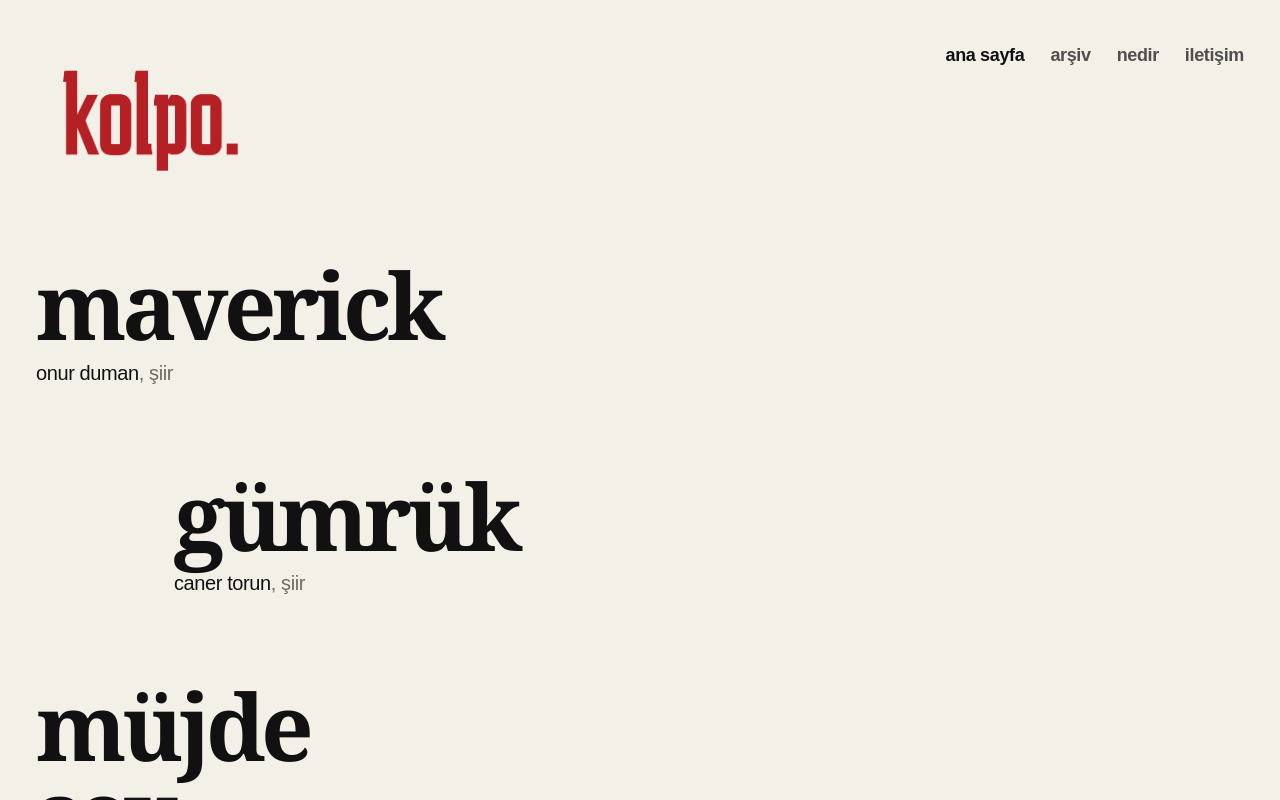
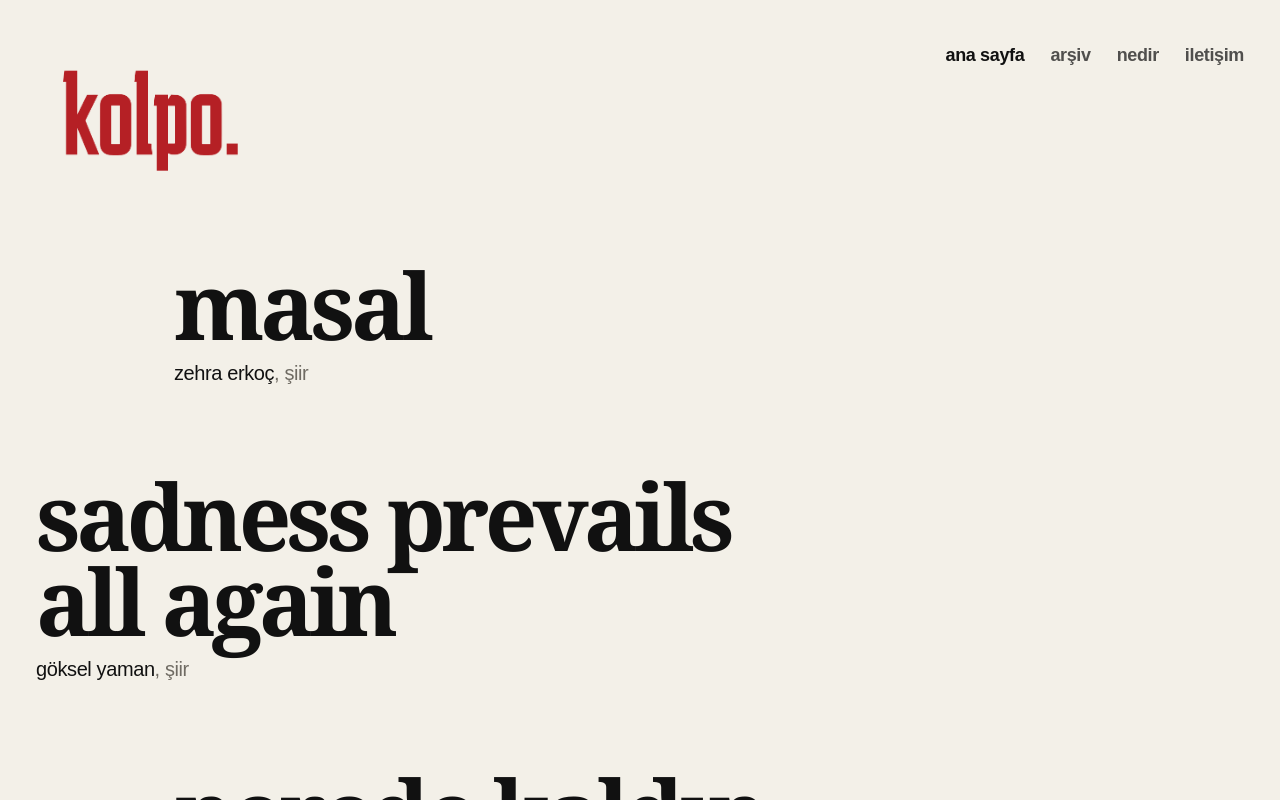
Before and after one commit to kolpomag/kolpo, a Next.js app: page / in a window 1280 px wide. Shown: the top 800 px of the page. Built offline with nearby package versions, Linux system fonts and the light colour scheme.

Commit message:
update masal and add nerede kaldin gec oldu

```diff
--- a/src/app/arsiv/page.tsx
+++ b/src/app/arsiv/page.tsx
@@ -24,6 +24,24 @@ export default function ArsivPage() {
   };
 
   const entries: ArchiveEntry[] = [
+  {
+  title: "masal",
+  href: "/siir/masal",
+  authors: [{ name: "zehra erkoç", href: "/yazar/zehra-erkoc" }],
+  type: "şiir",
+},
+{
+  title: "sadness prevails all again",
+  href: "/siir/sadness-prevails-all-again",
+  authors: [{ name: "göksel yaman", href: "/yazar/goksel-yaman" }],
+  type: "şiir",
+},
+{
+  title: "nerede kaldın geç oldu",
+  href: "/siir/nerede-kaldin-gec-oldu",
+  authors: [{ name: "zehra erkoç", href: "/yazar/zehra-erkoc" }],
+  type: "şiir",
+},
     {
   title: "maverick",
   href: "/siir/maverick",
--- a/src/app/page.tsx
+++ b/src/app/page.tsx
@@ -15,6 +15,33 @@ type HomeEntry = {
 };
 
 const entries: HomeEntry[] = [
+ {
+  title: "masal",
+  href: "/siir/masal",
+  author: "zehra erkoç",
+  authorHref: "/yazar/zehra-erkoc",
+  type: "şiir",
+  className: "entry entry-b",
+  multiline: false,
+},
+{
+  title: "sadness prevails all again",
+  href: "/siir/sadness-prevails-all-again",
+  author: "göksel yaman",
+  authorHref: "/yazar/goksel-yaman",
+  type: "şiir",
+  className: "entry entry-a",
+  multiline: true,
+},
+{
+  title: "nerede kaldın geç oldu",
+  href: "/siir/nerede-kaldin-gec-oldu",
+  author: "zehra erkoç",
+  authorHref: "/yazar/zehra-erkoc",
+  type: "şiir",
+  className: "entry entry-b",
+  multiline: true,
+},
   {
   title: "maverick",
   href: "/siir/maverick",
--- a/src/app/siir/[slug]/page.tsx
+++ b/src/app/siir/[slug]/page.tsx
@@ -25,6 +25,180 @@ type Poem = {
 };
 
 const poems: Record<string, Poem> = {
+"masal": {
+  title: "masal",
+  label: "şiir",
+  authors: [{ name: "zehra erkoç", href: "/yazar/zehra-erkoc" }],
+  body: [
+    {
+      kind: "stanza",
+      text:
+        "tahmin ettiğinden biraz daha zor olacak.",
+    },
+    {
+      kind: "stanza",
+      text:
+        "bulut gibi bir oğlandı. saçları kıvırcık.\n" +
+        "ismi h ile başlıyor.\n" +
+        "köşeli bir şey görmeyeli uzun zaman olmuştu.\n" +
+        "gümüş yaprakların isimleri vardı.\n" +
+        "ve sis uzun sarı saçlı perilerin elbisesine dolanıyordu.",
+    },
+    {
+      kind: "stanza",
+      text:
+        "elimde kesmeyen bıçaklar var. burada kan akıtamıyorum.\n" +
+        "bütün renkler parlayarak\n" +
+        "metalleşiyor. birzamanlarhatırlanmayanlaröncesinde\n" +
+        "ateşle\n" +
+        "yüz yüze gelmemiş\n" +
+        "hiçbir\n" +
+        "şey.",
+    },
+    {
+      kind: "stanza",
+      text:
+        "dünyanın ucundan\n" +
+        "bir adım daha.  nereye",
+    },
+    {
+      kind: "stanza",
+      text:
+        "oğlan evi terk ediyor.",
+    },
+    {
+      kind: "stanza",
+      text:
+        "kanatları çıkıp kesildiğinde bronz yeşili.\n" +
+        "sonra bakırlar paslandı. sonra bir başkası. bir başka",
+    },
+    {
+      kind: "stanza",
+      text:
+        "bunları toparlayacak gücü var mı. gerçekler-\n" +
+        "eğilip bükülebilenden kof kabuklara\n" +
+        "yöneldiğimi de gizledim. bundan sonra hep daha zor olacak. düştü dünyaya olan borcunu ödemeye. bulutlartuzbuz ve kokmaz\n" +
+        "gittikçe ağırlaşan\n" +
+        "yaşamaklı bir çizgiye döndü.",
+    },
+    {
+      kind: "stanza",
+      text:
+        "olmadıysa baştan madem çocukların gözleri kırmızıydı ve zar zor nefes alıyorlardı. bazı organları yenidoğmuş zayıf ve titrekti. bir yarığın içinden çıktılar.\n" +
+        "orda daha bundan çok var.",
+    },
+    {
+      kind: "stanza",
+      text:
+        "kapıları kapatırsanız giremezler kale muhafızları ve baş büyücüler bütün başları başa\n" +
+        "kaşlarını kaldıracak yüzünde komik bir ifade belirecek.\n" +
+        "bütün bunları oyuncak evlerinin tanrısı yapıp yıkıyor.",
+    },
+    {
+      kind: "stanza",
+      text:
+        "bunu dün biri rüyasında görmüştü.",
+    },
+    {
+      kind: "stanza",
+      text:
+        "üstümüze gelmeyin artık ne olur bizlere acıyın.\n" +
+        "tekrarı olmayacak bundan sonra bu benim tek atımlık kurşunum ıskaladıkça cebimden yenisini çıkarıyorum.\n" +
+        "dümdüz dedin bak ne hoş.\n" +
+        "başladığımız yere dönemeyiz çünkü iz bırakmadık. toprak çok çamurluydu yahut,\n" +
+        "ayaklarımızın çizgileri silinmişti.",
+    },
+    {
+      kind: "stanza",
+      text:
+        "durup dinlenmekse bazen nefesi daha çok tıkayabilir. bunu yokuşta öğrenmiştik.",
+    },
+    {
+      kind: "stanza",
+      text:
+        "bazılarıysa şikayet ediyor.",
+    },
+    {
+      kind: "stanza",
+      text:
+        "madem ipin ucunu çakmakla yaktım. elastenpolyester naylonpetrol ve türevleri içeren hammadelerin uçucu pis kokusuyla bütün telekler kendi karınlarının içine çekildiler.",
+    },
+    {
+      kind: "stanza",
+      text:
+        "belki bu sefer başka olabilir.",
+    },
+  ],
+  more: [
+    { title: "sadness prevails all again", href: "/siir/sadness-prevails-all-again" },
+    { title: "nerede kaldın geç oldu", href: "/siir/nerede-kaldin-gec-oldu" },
+    { title: "maverick", href: "/siir/maverick" },
+  ],
+},
+"nerede-kaldin-gec-oldu": {
+  title: "nerede kaldın geç oldu",
+  label: "şiir",
+  authors: [{ name: "zehra erkoç", href: "/yazar/zehra-erkoc" }],
+  body: [
+    {
+      kind: "stanza",
+      text:
+        "evin ahalisi üç katlıdır, bütün odaları bitişik\n" +
+        "gözleri kırmızı babamın, çok susmaktan parmakları\n" +
+        "sabahlara kadar sevişiyor, her sabah evden çapraz etekli kadınlar çıkıyor\n" +
+        "tırnaklarının sesine uyanıyorum, ben evden çıkıp her sabah\n" +
+        "yaşadıklarımı yaşamaya kapıyı babamın üstüne kilitliyorum\n" +
+        "uykularını uyumayı hiç bilmeyen bu adamların bu kızları\n" +
+        "kızlar toplayın beni evin her köşesindeyim\n" +
+        "söyleyeceklerimi hiç söyleyemiyorum\n" +
+        "zaman böyle uzayandır koridorlar bizi birbirimize bağlar\n" +
+        "eteklerimi topluyorum, ayaklarımı topluyorum, tırnaklarımı topluyorum\n" +
+        "kara kaşlı kara gözlü bir sevgilim vardı, ona da söyleyemedim. sonra beni bıraktı\n" +
+        "evin ahalisi üç katlıdır",
+    },
+    {
+      kind: "stanza",
+      text:
+        "hepsi beni böler",
+    },
+  ],
+  more: [
+    { title: "masal", href: "/siir/masal" },
+    { title: "sadness prevails all again", href: "/siir/sadness-prevails-all-again" },
+    { title: "müjde şey", href: "/siir/mujde-sey" },
+  ],
+},
+
+"sadness-prevails-all-again": {
+  title: "sadness prevails all again",
+  label: "şiir",
+  authors: [{ name: "göksel yaman", href: "/yazar/goksel-yaman" }],
+  body: [
+    {
+      kind: "stanza",
+      text:
+        "memlekette yalnız burda kuzgun var\n" +
+        "allah topun bin belasını verdiğim şu günlerin hatrına\n" +
+        "biraz da beni ansaydınız gün böcekleri\n" +
+        "soğuk şerbetler içtiğimiz ilk eylül akşamında\n" +
+        "çirkin sivilcelerimizleydik\n" +
+        "sen ki demiştin peygamberler şehri çocuğusun\n" +
+        "söylenilen her şeyi en az bir kere duymuşsun\n" +
+        "pembe tokam boktan gömlek ve ilk kez bir dört levent galibiyeti\n" +
+        "şiirin umrunda bile olmamalı\n" +
+        "geride bırakılan birkaç hikâye bence\n" +
+        "somon balığı tarlasında leş gibi zeytin\n" +
+        "ve kim bilir nerden çıktı bu akdeniz rüyası\n" +
+        "ya, bu kaşıntım hiç bitmez\n" +
+        "delikanlısın sen de ve asla unutmayan sıcak pijamalarım",
+    },
+  ],
+  more: [
+    { title: "masal", href: "/siir/masal" },
+    { title: "uyku düzeni düzenleyici", href: "/siir/uyku-duzeni-duzenleyici" },
+    { title: "belli belirsiz", href: "/siir/belli-belirsiz" },
+  ],
+},
   "maverick": {
   title: "maverick",
   label: "şiir",
@@ -46,7 +220,7 @@ const poems: Record<string, Poem> = {
       kind: "stanza",
       text:
         "jason molina’nın bıraktığı yerden\n" +
-        "makinayı çekeyim sana ey bıçaklı\n" +
+        "makinayı sana çekeyim ey bıçaklı\n" +
         "ağzım tükürük dolu\n" +
         "çapayı şimdi nereye atmalı\n" +
         "haydi örüntüm sımsıkı tufan\n" +
--- a/src/app/yazar/[slug]/page.tsx
+++ b/src/app/yazar/[slug]/page.tsx
@@ -71,9 +71,17 @@ export default async function YazarPage({
         { title: "afili haytalar", href: "/siir/afili-haytalar", type: "çeviri" },
       ],
     },
+    "zehra-erkoc": {
+  name: "zehra erkoç",
+  entries: [
+    { title: "masal", href: "/siir/masal", type: "şiir" },
+    { title: "nerede kaldın geç oldu", href: "/siir/nerede-kaldin-gec-oldu", type: "şiir" },
+  ],
+},
     "goksel-yaman": {
       name: "göksel yaman",
       entries: [
+        { title: "sadness prevails all again", href: "/siir/sadness-prevails-all-again", type: "şiir" },
         { title: "belki bir sabah", href: "/siir/belki-bir-sabah", type: "çeviri" },
         { title: "uyku düzeni düzenleyici", href: "/siir/uyku-duzeni-duzenleyici", type: "şiir" },
         { title: "belli belirsiz", href: "/siir/belli-belirsiz", type: "şiir" },
```
